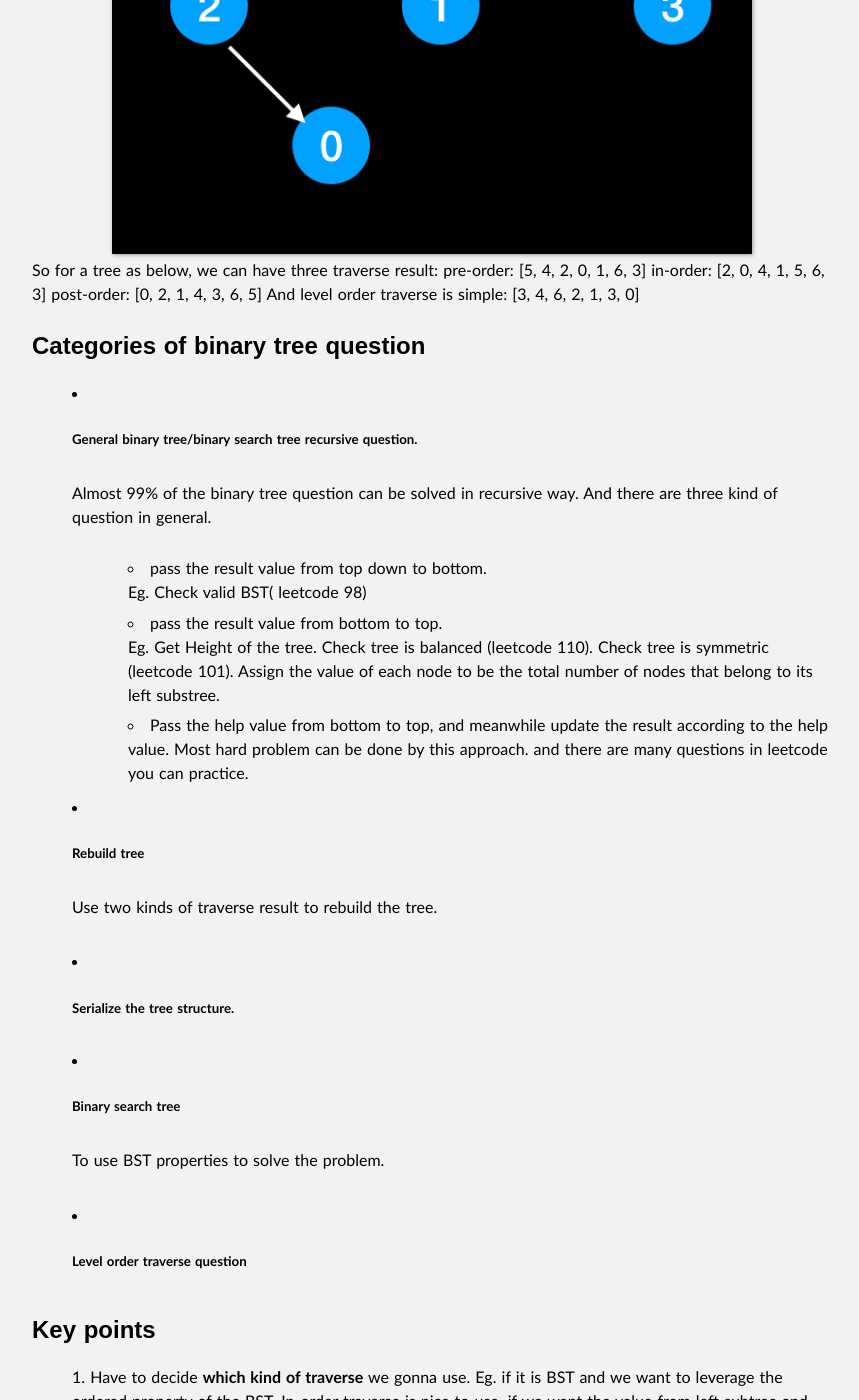
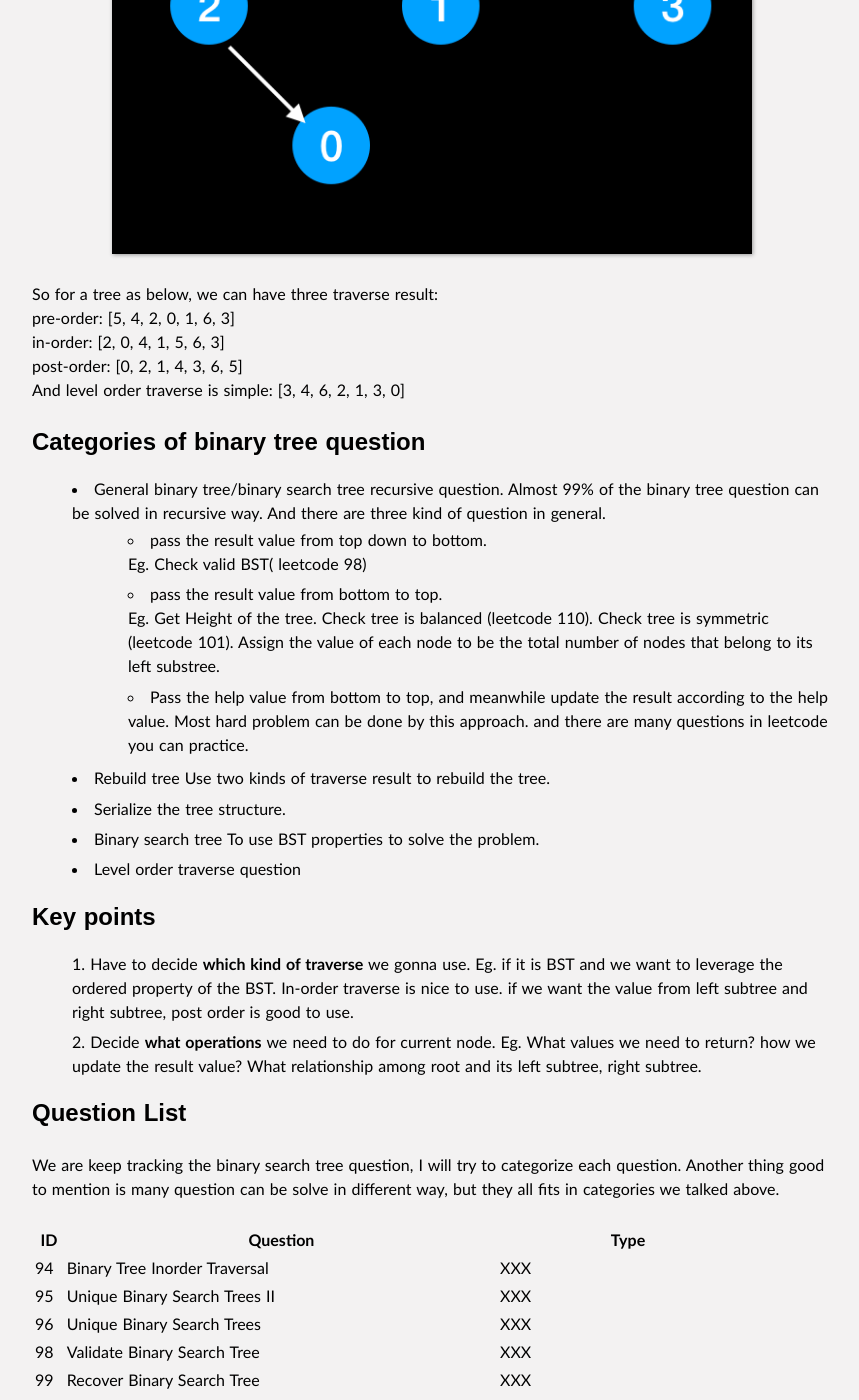
Before and after one commit to goingeast/goingeast.github.io, a Jekyll site: the page built from _posts/2019-07-22-Binary-Tree-Question-Summary.md, in a window 1280 px wide and 1400 px high, scrolled down 915 px. Shown: the whole window, without its empty margins (208-1067 px from the left). Built offline with Jekyll 4.4.1, drawn with Linux system fonts in a browser that asks for light colours; our own code applies the rules of GitHub Pages for plain Markdown files.

```diff
--- a/_posts/2019-07-22-Binary-Tree-Question-Summary.md
+++ b/_posts/2019-07-22-Binary-Tree-Question-Summary.md
@@ -24,19 +24,19 @@ post-order: [0, 2, 1, 4, 3, 6, 5]
 And level order traverse is simple: [3, 4, 6, 2, 1, 3, 0]
 
 ## Categories of binary tree question
-- ##### General binary tree/binary search tree recursive question.
+- General binary tree/binary search tree recursive question.
 Almost 99% of the binary tree question can be solved in recursive way. And there are three kind of question in general.
 	- pass the result value from top down to bottom.
 Eg. Check valid BST( leetcode 98)
 	- pass the result value from bottom to top.
 Eg. Get Height of the tree. Check tree is balanced (leetcode 110). Check tree is symmetric (leetcode 101). Assign the value of each node to be the total number of nodes that belong to its left substree.
 	- Pass the help value from bottom to top, and meanwhile update the result according to the help value. Most hard problem can be done by this approach. and there are many questions in leetcode you can practice.
-- ##### Rebuild tree
+- Rebuild tree
 Use two kinds of traverse result to rebuild the tree.
-- ##### Serialize the tree structure.
-- ##### Binary search tree
+- Serialize the tree structure.
+- Binary search tree
 To use BST properties to solve the problem.
-- ##### Level order traverse question
+- Level order traverse question
 
 ## Key points
 1. Have to decide **which kind of traverse** we gonna use.
```
